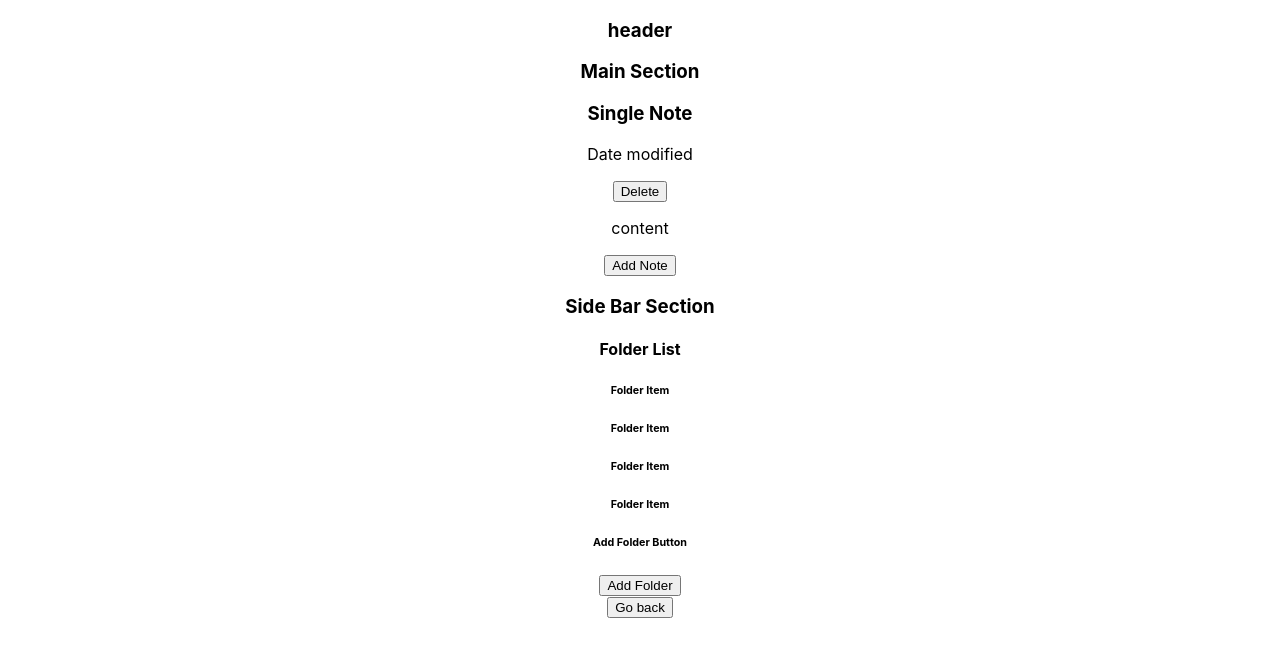
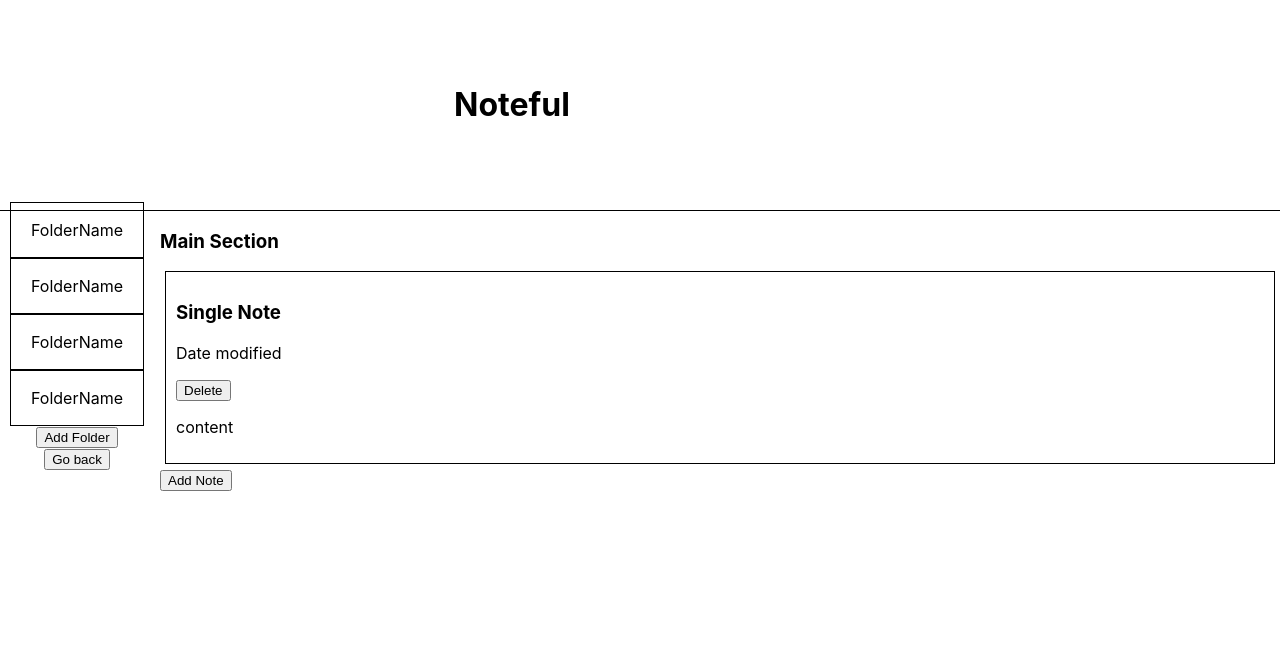
Before and after one commit to thinkful-ei-heron/noteful_wesley-evan, a React (Create React App) app: page / in a window 1280 px wide. Shown: the top 656 px of the page. Built offline with nearby package versions, Linux system fonts and the light colour scheme.

Commit message:
added stylings

```diff
--- a/src/App.css
+++ b/src/App.css
@@ -20,3 +20,32 @@
 .App-link {
   color: #09d3ac;
 }
+
+.FolderList {
+  display: flex;
+  flex-direction: column;
+  padding: 10px;
+  position: absolute;
+  top: 12rem;
+}
+
+.FolderItem {
+  border: 1px black solid;
+  padding: 1px 20px 1px 20px;
+}
+
+.MainSection {
+  margin-left: 10rem;
+  text-align: left;
+}
+
+.SingleNote {
+  border: 1px black solid;
+  padding: 10px;
+  margin: 5px;
+}
+
+.Header {
+  border-bottom: 1px black solid;
+  padding: 5% 30% 5% 10%;
+}
--- a/src/MainSection/NoteItem.js
+++ b/src/MainSection/NoteItem.js
@@ -5,7 +5,7 @@ export class NoteItem extends Component {
   // This will also need to have the folder ID passed in.
   render() {
     return (
-      <div>
+      <div className='SingleNote'>
         <h3>Single Note</h3>
         <p>Date modified</p>
         <button>Delete</button>
--- a/src/MainSection/mainSection.js
+++ b/src/MainSection/mainSection.js
@@ -5,7 +5,7 @@ import AddNote from './AddNote';
 export class MainSection extends Component {
   render() {
     return (
-      <div>
+      <div className="MainSection">
         <h3>Main Section</h3>
         {/* This will need to map over the store and call note item for each. */}
         <NoteItem />
--- /dev/null
+++ b/src/SideBar/FolderItem.js
@@ -0,0 +1,13 @@
+import React, { Component } from 'react'
+
+export class FolderItem extends Component {
+  render() {
+    return (
+      <div className='FolderItem'>
+          <p>FolderName</p>
+      </div>
+    )
+  }
+}
+
+export default FolderItem
--- a/src/SideBar/FolderList.js
+++ b/src/SideBar/FolderList.js
@@ -1,4 +1,7 @@
 import React, { Component } from 'react'
+import FolderItem from './FolderItem'
+import AddFolderButtom from './AddFolderButton'
+import GoBackButton from './GoBackButton'
 
 export class FolderList extends Component {
   // Folder List will find Folders from the the store and map over to create a list of folder options.
@@ -6,12 +9,11 @@ export class FolderList extends Component {
   render() {
     return (
       <div>
-        <h4>Folder List</h4>
-        <h6>Folder Item</h6>
-        <h6>Folder Item</h6>
-        <h6>Folder Item</h6>
-        <h6>Folder Item</h6>
-        <h6>Add Folder Button</h6>
+        <FolderItem />
+        <FolderItem />
+        <FolderItem />
+        <FolderItem />
+        <AddFolderButtom />
       </div>
     )
   }
--- a/src/SideBar/sideBar.js
+++ b/src/SideBar/sideBar.js
@@ -7,10 +7,8 @@ export class SideBar extends Component {
 
   render() {
     return (
-      <div>
-        <h3>Side Bar Section</h3>
+      <div className='FolderList'>
         <FolderList />
-        <AddFolderButton/>
         <GoBackButton />
       </div>
     )
--- a/src/header.js
+++ b/src/header.js
@@ -1,10 +1,11 @@
 import React, { Component } from 'react'
+import './header.css'
 
 export class Header extends Component {
   render() {
     return (
-      <div>
-        <h3>header</h3>
+      <div className='Header'>
+        <h1>Noteful</h1>
       </div>
     )
   }
```
